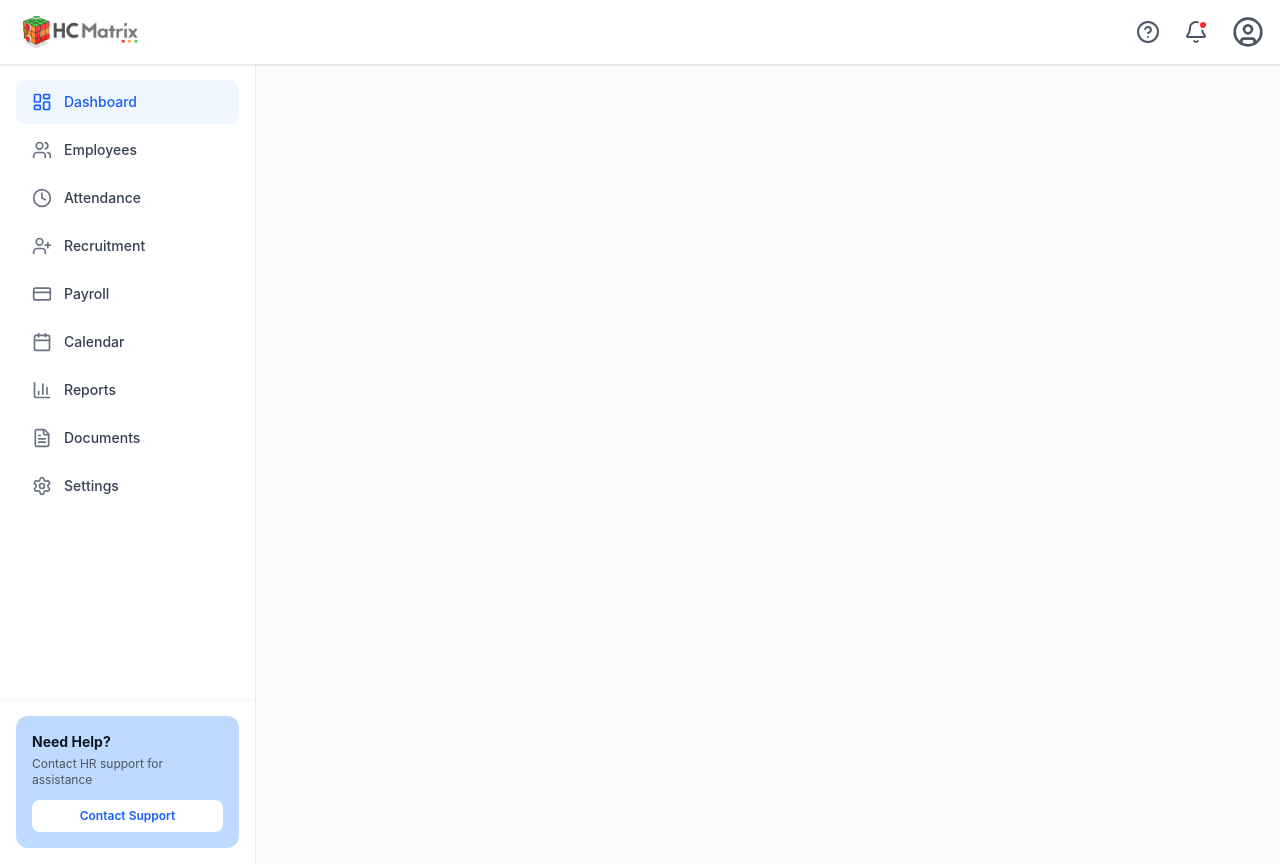
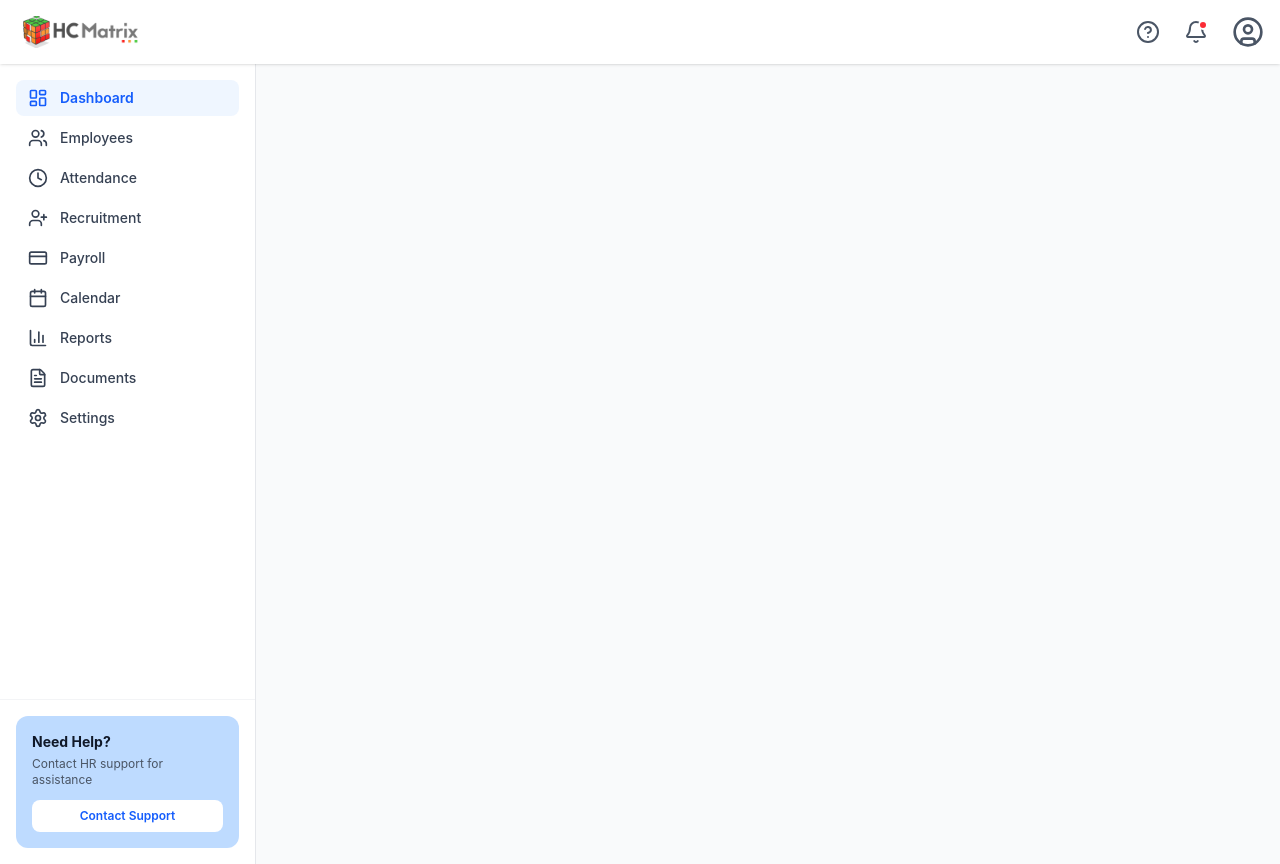
Before and after one commit to kennewest12/hr-platform-development, a React (Vite) app: page /admin in a window 1280 px wide. Built offline with nearby package versions, Linux system fonts and the light colour scheme.

Commit message:
feat: convert admin sidebar to state-based navigation; replace NavLink with button

```diff
--- a/src/components/Dashboard/dashboard.jsx
+++ b/src/components/Dashboard/dashboard.jsx
@@ -0,0 +1,12 @@
+import React from "react";
+export default function Dashboard() {
+  return (
+    <div>
+      <h1 className="text-2xl font-bold text-gray-900 mb-4">Dashboard</h1>
+      <p className="text-gray-700">
+        Welcome to the HR Management Dashboard! Here you can manage employees,
+        attendance, recruitment, payroll, and more.
+      </p>
+    </div>
+  );
+}
--- a/src/components/layout/Sidebar.jsx
+++ b/src/components/layout/Sidebar.jsx
@@ -1,5 +1,4 @@
 import React from "react";
-import { NavLink } from "react-router-dom";
 import {
   LayoutDashboard,
   Users,
@@ -12,17 +11,17 @@ import {
   Settings,
 } from "lucide-react";
 
-export default function Sidebar() {
+export default function Sidebar({ currentPage, onPageChange }) {
   const menuItems = [
-    { name: "Dashboard", icon: LayoutDashboard, path: "/admin" },
-    { name: "Employees", icon: Users, path: "/admin/employees" },
-    { name: "Attendance", icon: Clock, path: "/admin/attendance" },
-    { name: "Recruitment", icon: UserPlus, path: "/admin/recruitment" },
-    { name: "Payroll", icon: CreditCard, path: "/admin/payroll" },
-    { name: "Calendar", icon: Calendar, path: "/admin/calendar" },
-    { name: "Reports", icon: BarChart3, path: "/admin/reports" },
-    { name: "Documents", icon: FileText, path: "/admin/documents" },
-    { name: "Settings", icon: Settings, path: "/admin/settings" },
+    { name: "Dashboard", icon: LayoutDashboard },
+    { name: "Employees", icon: Users },
+    { name: "Attendance", icon: Clock },
+    { name: "Recruitment", icon: UserPlus },
+    { name: "Payroll", icon: CreditCard },
+    { name: "Calendar", icon: Calendar },
+    { name: "Reports", icon: BarChart3 },
+    { name: "Documents", icon: FileText },
+    { name: "Settings", icon: Settings },
   ];
 
   return (
@@ -31,23 +30,17 @@ export default function Sidebar() {
         <ul className="space-y-1">
           {menuItems.map((item) => (
             <li key={item.name}>
-              <NavLink
-                to={item.path}
-                end={item.path === "/admin"}
-                className={({ isActive }) => `
-                  flex items-center px-4 py-3 rounded-[10px] transition-all group
-                  ${isActive ? "bg-blue-50 text-blue-600 font-semibold" : "hover:bg-blue-50 text-gray-700"}
-                `}
+              <button
+                className={`flex items-center w-full px-3 py-2 rounded-lg text-sm font-medium transition-colors ${
+                  currentPage === item.name
+                    ? "bg-blue-50 text-blue-600 font-semibold"
+                    : "hover:bg-blue-50 text-gray-700"
+                }`}
+                onClick={() => onPageChange(item.name)}
               >
-                {({ isActive }) => (
-                  <>
-                    <item.icon
-                      className={`w-5 h-5 mr-3 ${isActive ? "text-blue-600" : "text-gray-500 group-hover:text-blue-600"}`}
-                    />
-                    <span className="text-sm font-medium">{item.name}</span>
-                  </>
-                )}
-              </NavLink>
+                <item.icon className="w-5 h-5 mr-3" />
+                <span>{item.name}</span>
+              </button>
             </li>
           ))}
         </ul>
--- a/src/pages/Admin.jsx
+++ b/src/pages/Admin.jsx
@@ -1,13 +1,16 @@
-import React from "react";
+import React, { useState } from "react";
 import Headers from "../components/layout/Header";
 import Sidebar from "../components/layout/Sidebar";
 
+import DashboardPage from "../components/Dashboard/dashboard";
+
 export default function Admin() {
+  const [currentPage, setCurrentPage] = useState("Dashboard");
   return (
     <div className="flex flex-col bg-gray-50">
       <Headers />
       <div className="flex flex-1 overflow-hidden">
-        <Sidebar />
+        <Sidebar currentPage={currentPage} onPageChange={setCurrentPage} />
         <main className="flex-1 overflow-y-auto p-6"></main>
       </div>
     </div>
```
